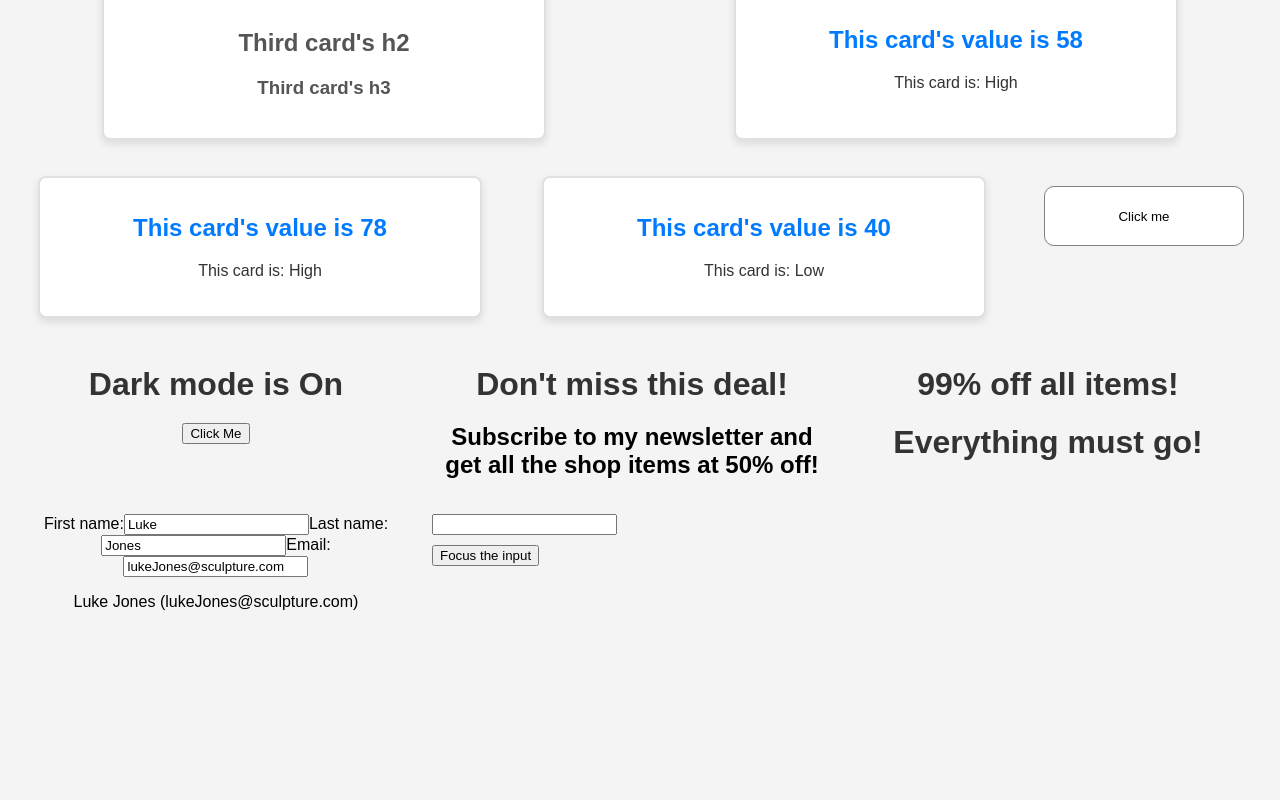
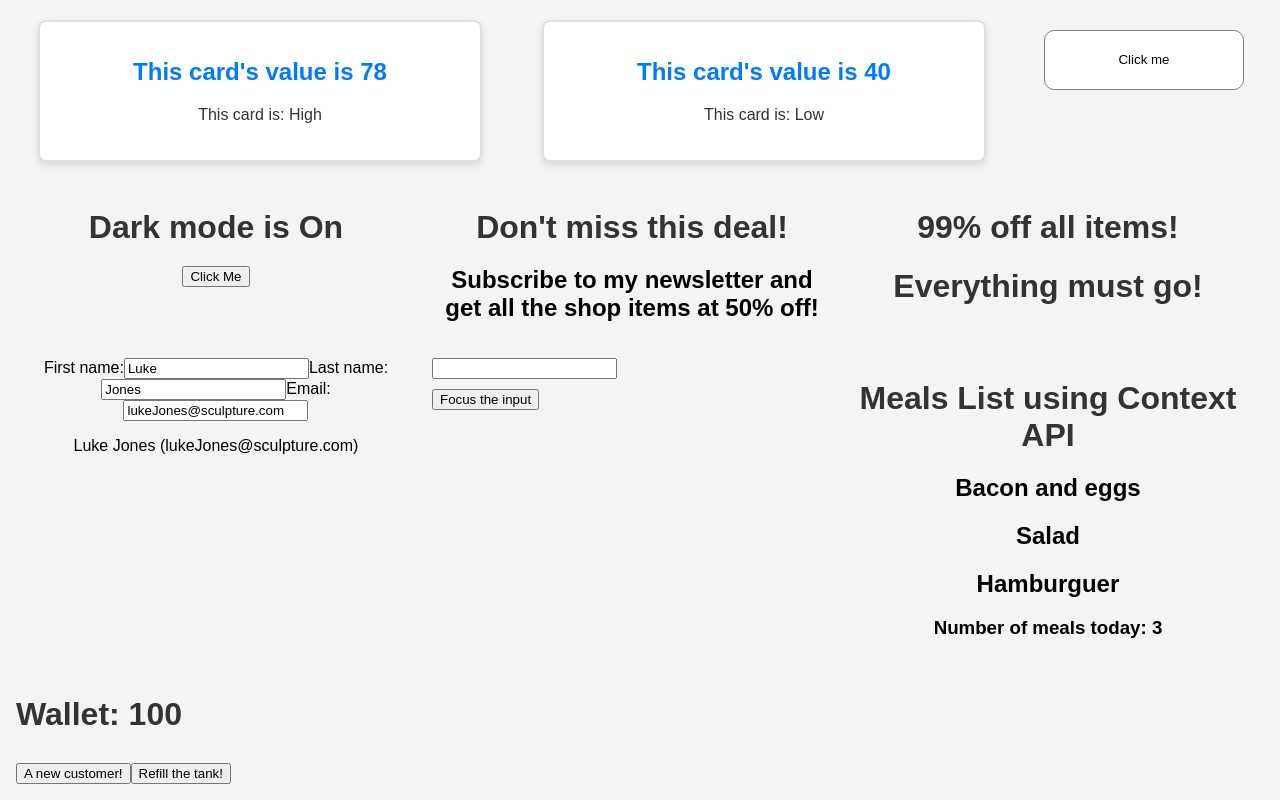
Before and after one commit to sebasortiz1989/MetaIOSDevelopmentReact, a React (Create React App) app in the folder 1ReactBasics/1firstapp/: page / in a window 1280 px wide. Shown: the part 231-1031 px from the top of the page. Before the commit the page ends 874 px from the top, so only its background shows below. Built offline with nearby package versions, Linux system fonts and the light colour scheme.

Commit message:
Sebas: [add] React State Management

```diff
--- a/1ReactBasics/1firstapp/src/App.js
+++ b/1ReactBasics/1firstapp/src/App.js
@@ -9,6 +9,9 @@
 import Promo2 from "./components/Promo2";
 import RegisterForm from "./components/StateComponents/RegisterForm";
 import TextInputWithFocusButton from "./components/StateComponents/TextInputWithFocusButton";
+import MealsList from "./ContextProvider/MealsList";
+import MealsProvider from "./ContextProvider/MealsProvider";
+import UseReduceExample from "./components/UseReducerHook/UseReduceExample";
 
 /*
 function App() {
@@ -96,6 +99,11 @@
                 <Promo2/>
                 <RegisterForm/>
                 <TextInputWithFocusButton/>
+                <MealsProvider>
+                    <MealsList/>
+                </MealsProvider>
+
+                <UseReduceExample/>
             </div>
         </div>
     );
--- /dev/null
+++ b/1ReactBasics/1firstapp/src/ContextProvider/Counter.jsx
@@ -0,0 +1,12 @@
+import {useMealsListContext} from "./MealsProvider";
+
+const Counter = () => {
+    const { meals } = useMealsListContext();
+    return (
+        <div>
+            <h3>Number of meals today: {meals.length}</h3>
+        </div>
+    );
+}
+
+export default Counter;
--- /dev/null
+++ b/1ReactBasics/1firstapp/src/ContextProvider/MealsList.jsx
@@ -0,0 +1,20 @@
+import {useMealsListContext} from "./MealsProvider";
+import Counter from "./Counter";
+
+const MealsList = () => {
+    const { meals } = useMealsListContext();
+
+    return (
+        <div>
+            <h1>Meals List using Context API</h1>
+            {
+                meals.map((meal, index) => (
+                    <h2 key={index}> {meal}</h2>
+                ))
+            }
+            <Counter/>
+        </div>
+    )
+}
+
+export default MealsList;
--- /dev/null
+++ b/1ReactBasics/1firstapp/src/ContextProvider/MealsProvider.jsx
@@ -0,0 +1,18 @@
+import React from 'react';
+
+const MealsContext = React.createContext();
+
+const todaysMeals = ["Bacon and eggs", "Salad", "Hamburguer"];
+
+const MealsProvider = ({ children }) => {
+    let [meals, setMeals] = React.useState(todaysMeals);
+
+    return (
+        <MealsContext.Provider value={{meals}}>
+            {children}
+        </MealsContext.Provider>
+    )
+}
+
+export const useMealsListContext = () => React.useContext(MealsContext);
+export default MealsProvider;
--- /dev/null
+++ b/1ReactBasics/1firstapp/src/components/UseReducerHook/UseReduceExample.jsx
@@ -0,0 +1,28 @@
+import {useReducer} from "react";
+
+function UseReduceExample() {
+    const initialState = {money: 100};
+    const reducer = (state, action) => {
+        if (action.type === 'ride') {
+            return {money: state.money + 10};
+        }
+
+        if (action.type === 'fuel') {
+            return {money: state.money - 50};
+        }
+
+        return new Error();
+    }
+    const [state, dispatch] = useReducer(reducer, initialState);
+    return (
+        <div className="vertical-container">
+            <h1>Wallet: {state.money}</h1>
+            <div>
+                <button onClick={() => dispatch({type: 'ride'})}>A new customer!</button>
+                <button onClick={() => dispatch({type: 'fuel'})}>Refill the tank!</button>
+            </div>
+        </div>
+    )
+}
+
+export default UseReduceExample;
```
